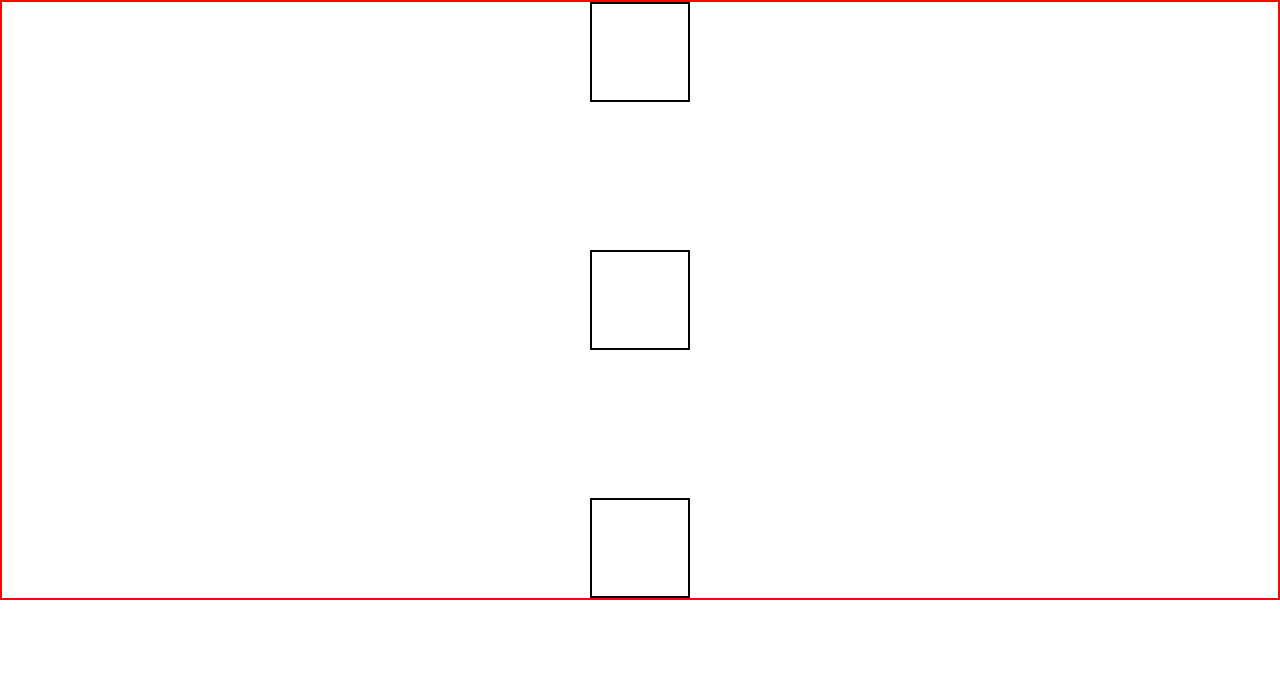
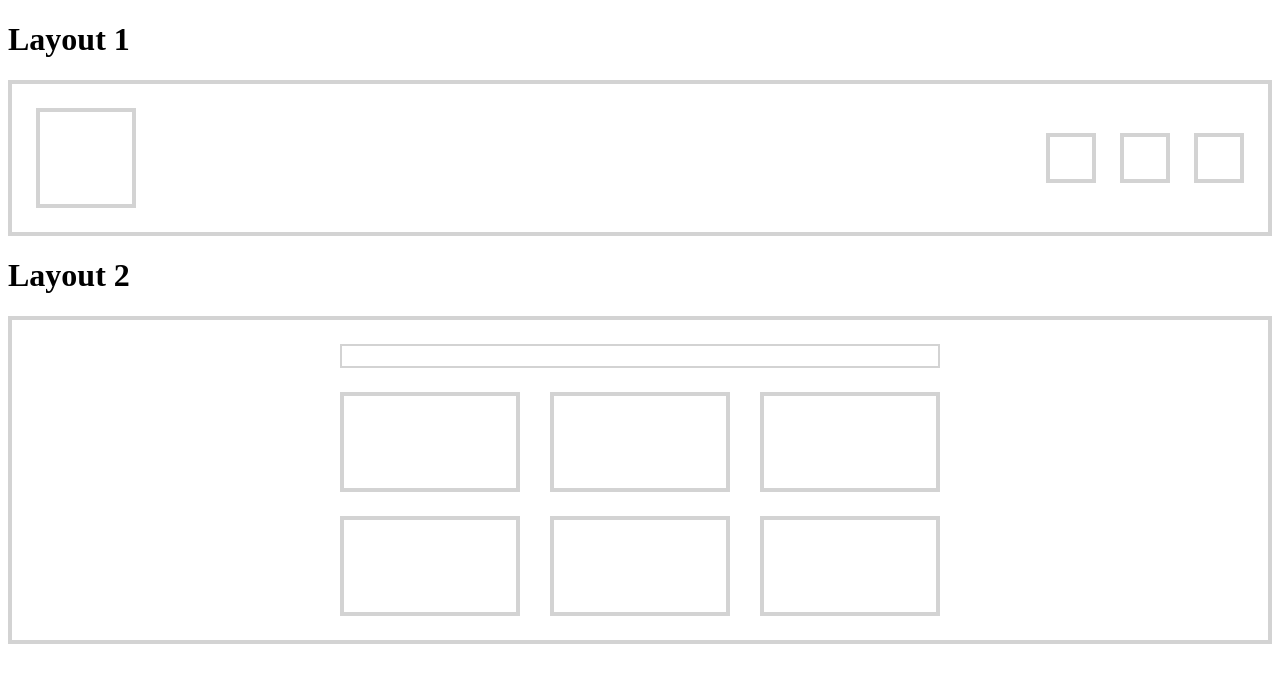
Before and after one commit to nagibjj/Flex, a plain HTML site: page index.html in a window 1280 px wide. Drawn offline with Linux system fonts and the light colour scheme.

Commit message:
Working on different types of layout with flexbox

```diff
--- a/index.html
+++ b/index.html
@@ -8,10 +8,28 @@
     <link rel="stylesheet" href="./styles.css">
 </head>
 <body>
+    <h1>Layout 1</h1>
     <div class="container">
         <div class="box"></div>
-        <div class="box"></div>
-        <div class="box"></div>
+        <div class="box-wrapper">
+            <div class="box box-small"></div>
+            <div class="box box-small"></div>
+            <div class="box box-small"></div>
+        </div>
+    </div>
+    <h1>Layout 2</h1>
+    <div class="container-2">
+        <div class="row">
+            <div class="title"></div>
+            <div class="box-wrapper-2">
+                <div class="box box-2"></div>
+                <div class="box box-2"></div>
+                <div class="box box-2"></div>
+                <div class="box box-2"></div>
+                <div class="box box-2"></div>
+                <div class="box box-2"></div>
+            </div>
+        </div>
     </div>
 </body>
 </html>
--- a/styles.css
+++ b/styles.css
@@ -1,26 +1,58 @@
 *{
     box-sizing: border-box;
 }
-@import url('https://fonts.googleapis.com/css2?family=Roboto:wght@300;400;500;600;700&display=swap');
-*{
-    font-family: 'Times New Roman', Times, serif;
-    margin: 0;
-    padding: 0;
-    box-sizing: border-box;
+
+.box{
+    border: 4px solid lightgray;
+    width: 100px;
+    height: 100px;
+}
+
+.box-small{
+    width: 50px;
+    height: 50px;
+    margin-left: 24px;
+}
+
+.box-wrapper{
+    display: flex;
+    align-items: center;
 }
 
 .container{
-    width: 100%;
-    height: 600px;
-    border: 2px solid red;
+    border: 4px solid lightgray;
     display: flex;
-    flex-direction: column;
-    align-items: center;
-    justify-content: space-between
+    justify-content: space-between;
+    padding: 24px;
 }
 
-.box{
-    width: 100px;
+.container-2{
+    border: 4px solid lightgray;
+    padding: 24px 24px 0 24px;
+}
+
+.row{
+    width: 100%;
+    max-width: 600px;
+    margin: 0 auto;
+}
+
+.title{
+    border: 2px solid lightgray;
+    width: 100%;
+    height: 24px;
+    margin-bottom: 24px;
+}
+
+.box-2{
+    border: 4px solid lightgray;
+    width: 30%;
     height: 100px;
-    border: 2px solid black;
+    margin-bottom: 24px;
 }
+
+.box-wrapper-2{
+    display: flex;
+    flex-wrap: wrap;
+    justify-content: space-between;
+}
```
